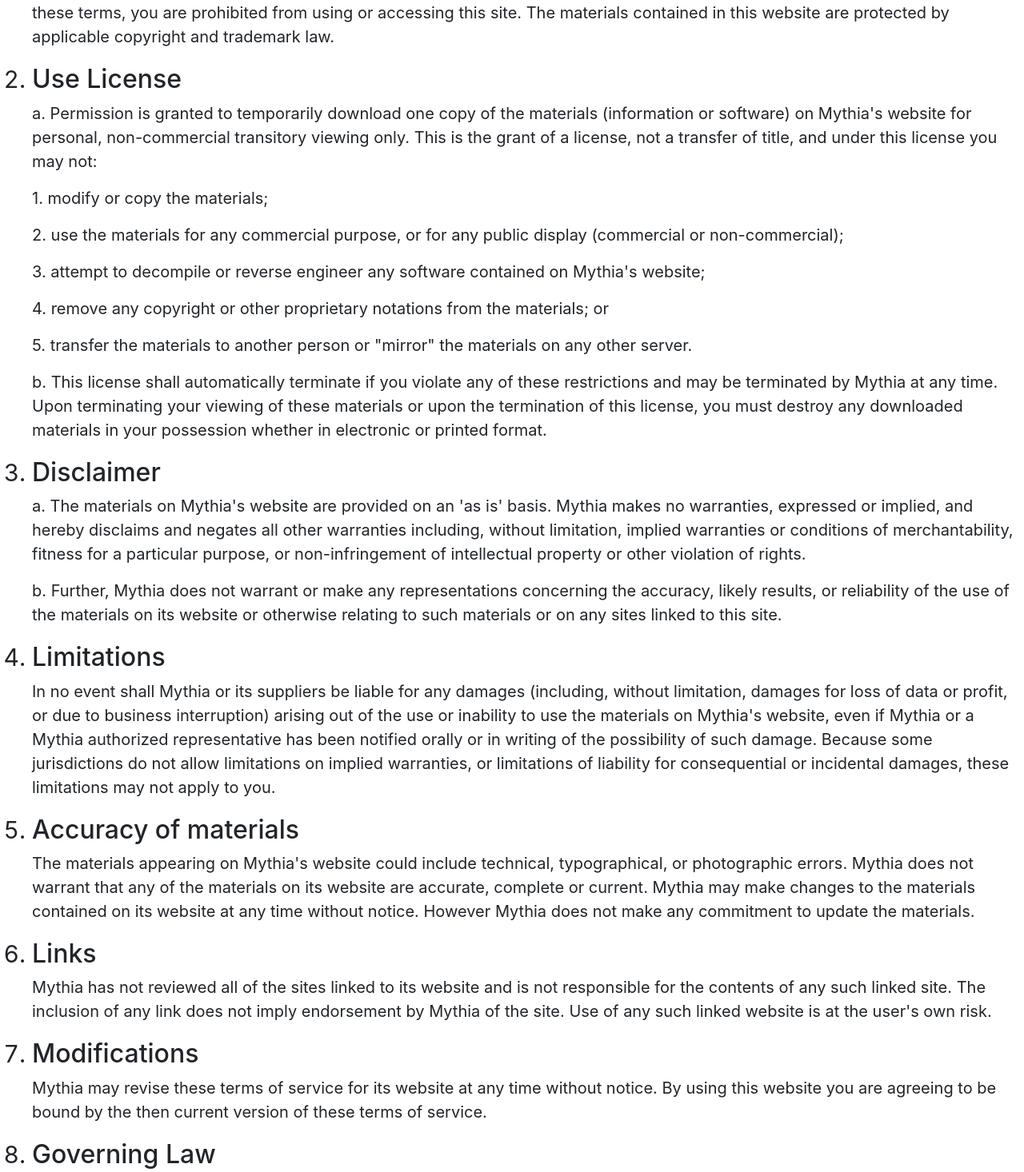
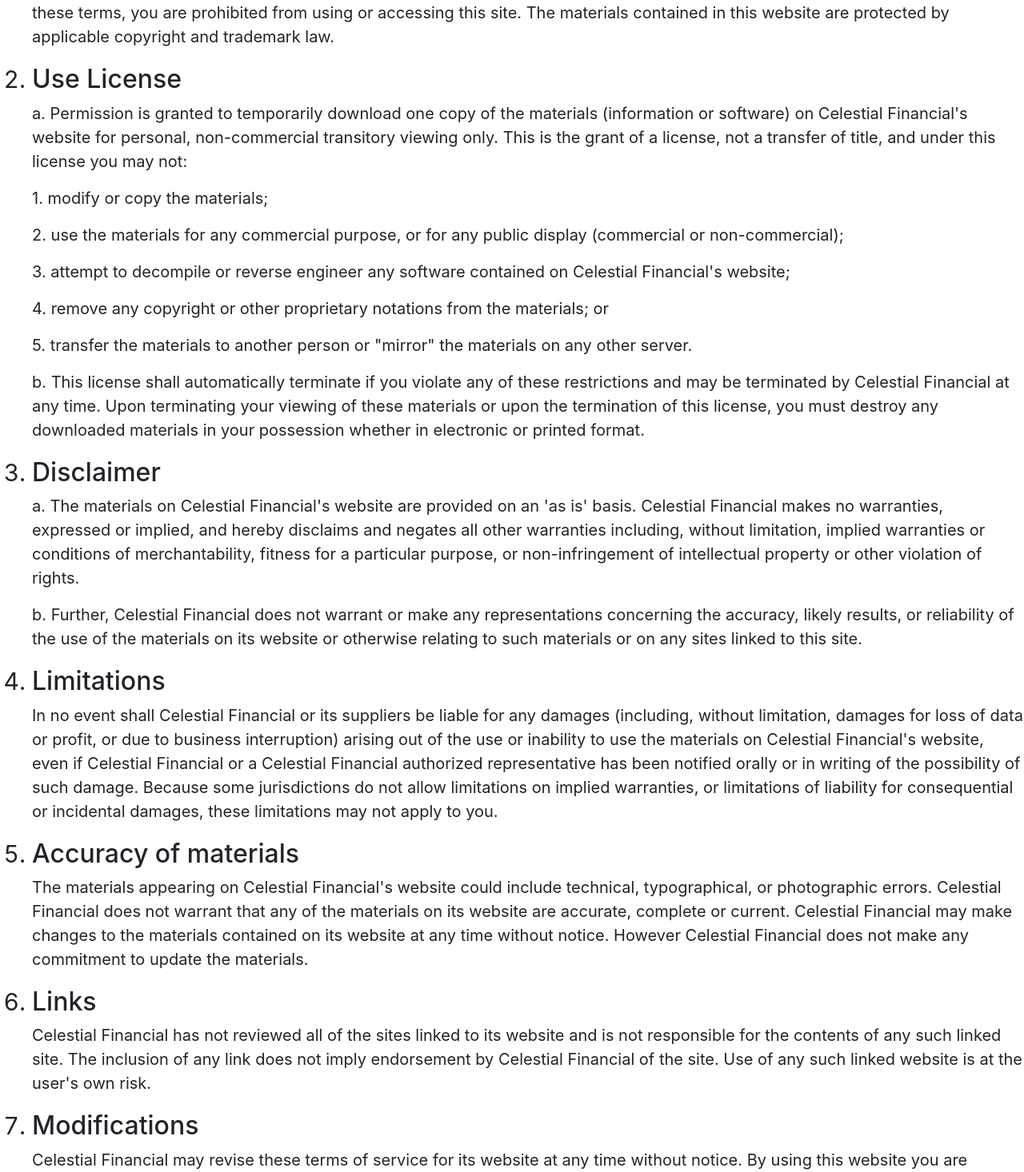
Before and after one commit to jojo39381/lotty, a React (Create React App) app: page /terms-of-services in a window 1280 px wide. Shown: the part 264-1730 px from the top of the page at 80% size. Built offline with nearby package versions, Linux system fonts and the light colour scheme.

Commit message:
termsofservices

```diff
--- a/src/TermsOfServices.js
+++ b/src/TermsOfServices.js
@@ -19,46 +19,46 @@
                     <li style={{textAlign:"left", fontSize:30}}>
                         <h2>Use License</h2>
                         <div style={{textAlign:"left", fontSize:20}}>
-                        <p>a. Permission is granted to temporarily download one copy of the materials (information or software) on Mythia's website for personal, non-commercial transitory viewing only. This is the grant of a license, not a transfer of title, and under this license you may not:</p>
+                        <p>a. Permission is granted to temporarily download one copy of the materials (information or software) on Celestial Financial's website for personal, non-commercial transitory viewing only. This is the grant of a license, not a transfer of title, and under this license you may not:</p>
                         <p>1. modify or copy the materials;</p>
                         <p>2. use the materials for any commercial purpose, or for any public display (commercial or non-commercial);</p>
-                        <p>3. attempt to decompile or reverse engineer any software contained on Mythia's website;</p>
+                        <p>3. attempt to decompile or reverse engineer any software contained on Celestial Financial's website;</p>
                         <p>4. remove any copyright or other proprietary notations from the materials; or</p>
                         <p>5. transfer the materials to another person or "mirror" the materials on any other server.</p>
-                        <p>b. This license shall automatically terminate if you violate any of these restrictions and may be terminated by Mythia at any time. Upon terminating your viewing of these materials or upon the termination of this license, you must destroy any downloaded materials in your possession whether in electronic or printed format.</p>
+                        <p>b. This license shall automatically terminate if you violate any of these restrictions and may be terminated by Celestial Financial at any time. Upon terminating your viewing of these materials or upon the termination of this license, you must destroy any downloaded materials in your possession whether in electronic or printed format.</p>
                         </div>
                     </li>
                     <li style={{textAlign:"left", fontSize:30}}>
                         <h2>Disclaimer</h2>
                         <div style={{textAlign:"left", fontSize:20}}>
-                        <p>a. The materials on Mythia's website are provided on an 'as is' basis. Mythia makes no warranties, expressed or implied, and hereby disclaims and negates all other warranties including, without limitation, implied warranties or conditions of merchantability, fitness for a particular purpose, or non-infringement of intellectual property or other violation of rights.</p>
-                        <p>b. Further, Mythia does not warrant or make any representations concerning the accuracy, likely results, or reliability of the use of the materials on its website or otherwise relating to such materials or on any sites linked to this site.</p>
+                        <p>a. The materials on Celestial Financial's website are provided on an 'as is' basis. Celestial Financial makes no warranties, expressed or implied, and hereby disclaims and negates all other warranties including, without limitation, implied warranties or conditions of merchantability, fitness for a particular purpose, or non-infringement of intellectual property or other violation of rights.</p>
+                        <p>b. Further, Celestial Financial does not warrant or make any representations concerning the accuracy, likely results, or reliability of the use of the materials on its website or otherwise relating to such materials or on any sites linked to this site.</p>
                         </div>
                     </li>
                     <li style={{textAlign:"left", fontSize:30}}>
                         <h2>Limitations</h2>
                         <p style={{fontSize:20}}>
-                        In no event shall Mythia or its suppliers be liable for any damages (including, without limitation, damages for loss of data or profit, or due to business interruption) arising out of the use or inability to use the materials on Mythia's website, even if Mythia or a Mythia authorized representative has been notified orally or in writing of the possibility of such damage. Because some jurisdictions do not allow limitations on implied warranties, or limitations of liability for consequential or incidental damages, these limitations may not apply to you.
+                        In no event shall Celestial Financial or its suppliers be liable for any damages (including, without limitation, damages for loss of data or profit, or due to business interruption) arising out of the use or inability to use the materials on Celestial Financial's website, even if Celestial Financial or a Celestial Financial authorized representative has been notified orally or in writing of the possibility of such damage. Because some jurisdictions do not allow limitations on implied warranties, or limitations of liability for consequential or incidental damages, these limitations may not apply to you.
                         </p>
                     </li>
                     <li style={{textAlign:"left", fontSize:30}}>
                         <h2>Accuracy of materials</h2>
                         <p style={{fontSize:20}}>
-                        The materials appearing on Mythia's website could include technical, typographical, or photographic errors. Mythia does not warrant that any of the materials on its website are accurate, complete or current. Mythia may make changes to the materials contained on its website at any time without notice. However Mythia does not make any commitment to update the materials.
+                        The materials appearing on Celestial Financial's website could include technical, typographical, or photographic errors. Celestial Financial does not warrant that any of the materials on its website are accurate, complete or current. Celestial Financial may make changes to the materials contained on its website at any time without notice. However Celestial Financial does not make any commitment to update the materials.
 
                         </p>
                     </li>
                     <li style={{textAlign:"left", fontSize:30}}>
                         <h2>Links</h2>
                         <p style={{fontSize:20}}>
-                        Mythia has not reviewed all of the sites linked to its website and is not responsible for the contents of any such linked site. The inclusion of any link does not imply endorsement by Mythia of the site. Use of any such linked website is at the user's own risk.
+                        Celestial Financial has not reviewed all of the sites linked to its website and is not responsible for the contents of any such linked site. The inclusion of any link does not imply endorsement by Celestial Financial of the site. Use of any such linked website is at the user's own risk.
 
                         </p>
                     </li>
                     <li style={{textAlign:"left", fontSize:30}}>
                         <h2>Modifications</h2>
                         <p style={{fontSize:20}}>
-                            Mythia may revise these terms of service for its website at any time without notice. By using this website you are agreeing to be bound by the then current version of these terms of service.
+                            Celestial Financial may revise these terms of service for its website at any time without notice. By using this website you are agreeing to be bound by the then current version of these terms of service.
                         </p>
                     </li>
                     <li style={{textAlign:"left", fontSize:30}}>
```
